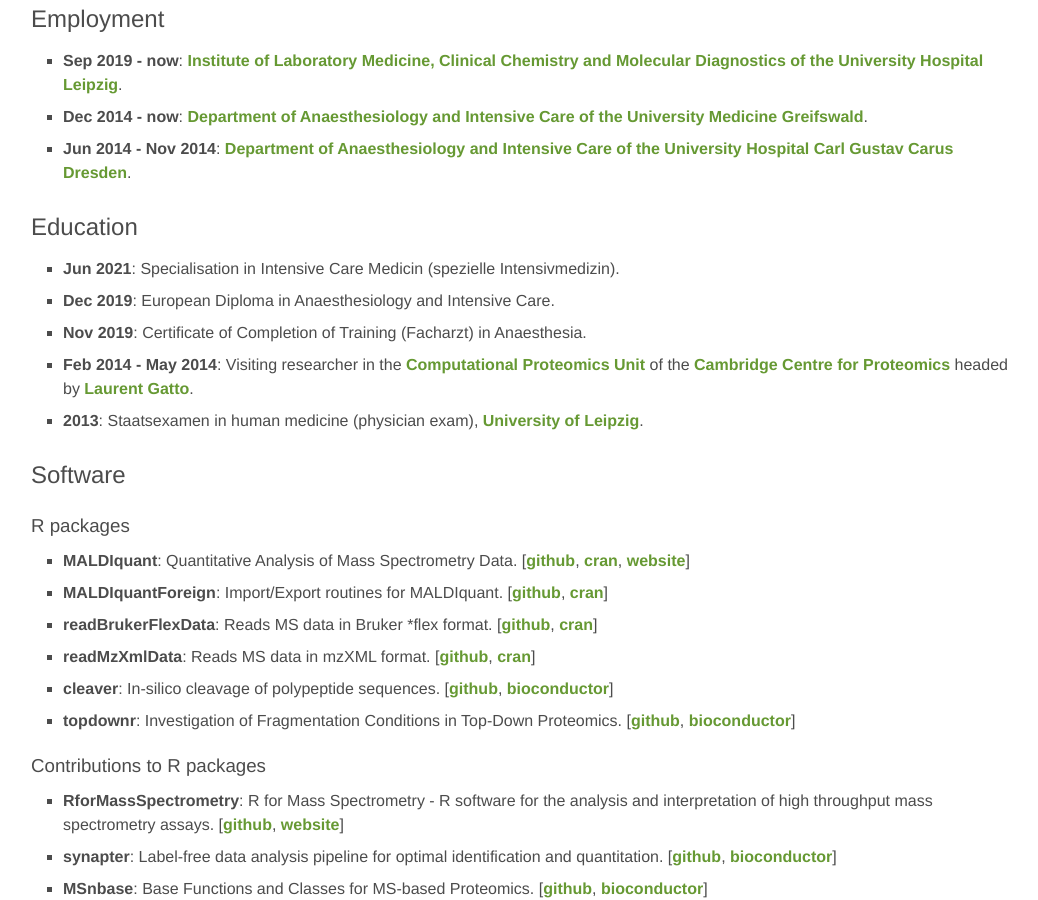
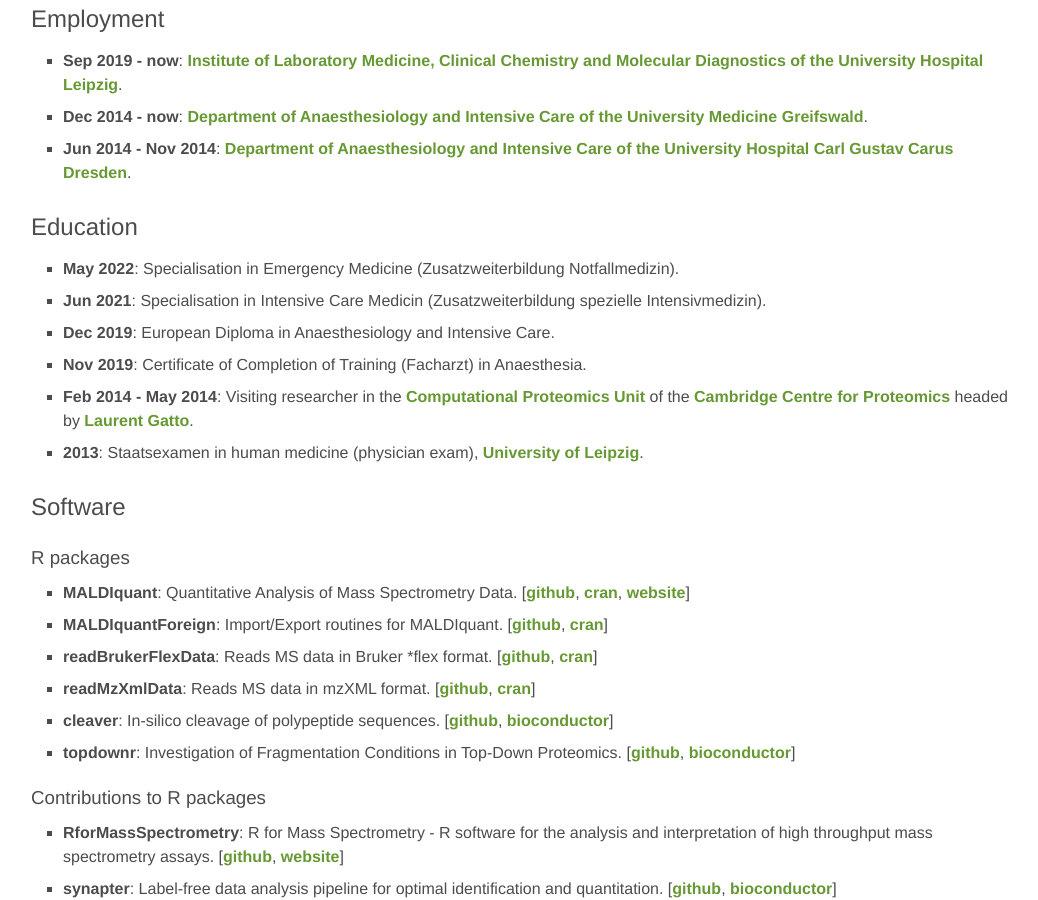
Before and after one commit to sgibb/sgibb.github.io, a Jekyll site: the page built from index.md, in a window 1280 px wide and 900 px high, scrolled down 324 px. Shown: the whole window, without its empty margins (113-1151 px from the left). Built offline with Jekyll 4.4.1, drawn with Linux system fonts in a browser that asks for light colours.

Commit message:
feat: add cv entry emergeny medicine

```diff
--- a/_data/cv.yml
+++ b/_data/cv.yml
@@ -11,7 +11,10 @@
 
 - type: Education
   entries:
-    - title: "Specialisation in Intensive Care Medicin (spezielle Intensivmedizin)"
+    - title: "Specialisation in Emergency Medicine (Zusatzweiterbildung Notfallmedizin)"
+      time: "May 2022"
+
+    - title: "Specialisation in Intensive Care Medicin (Zusatzweiterbildung spezielle Intensivmedizin)"
       time: "Jun 2021"
 
     - title: "European Diploma in Anaesthesiology and Intensive Care"
```
